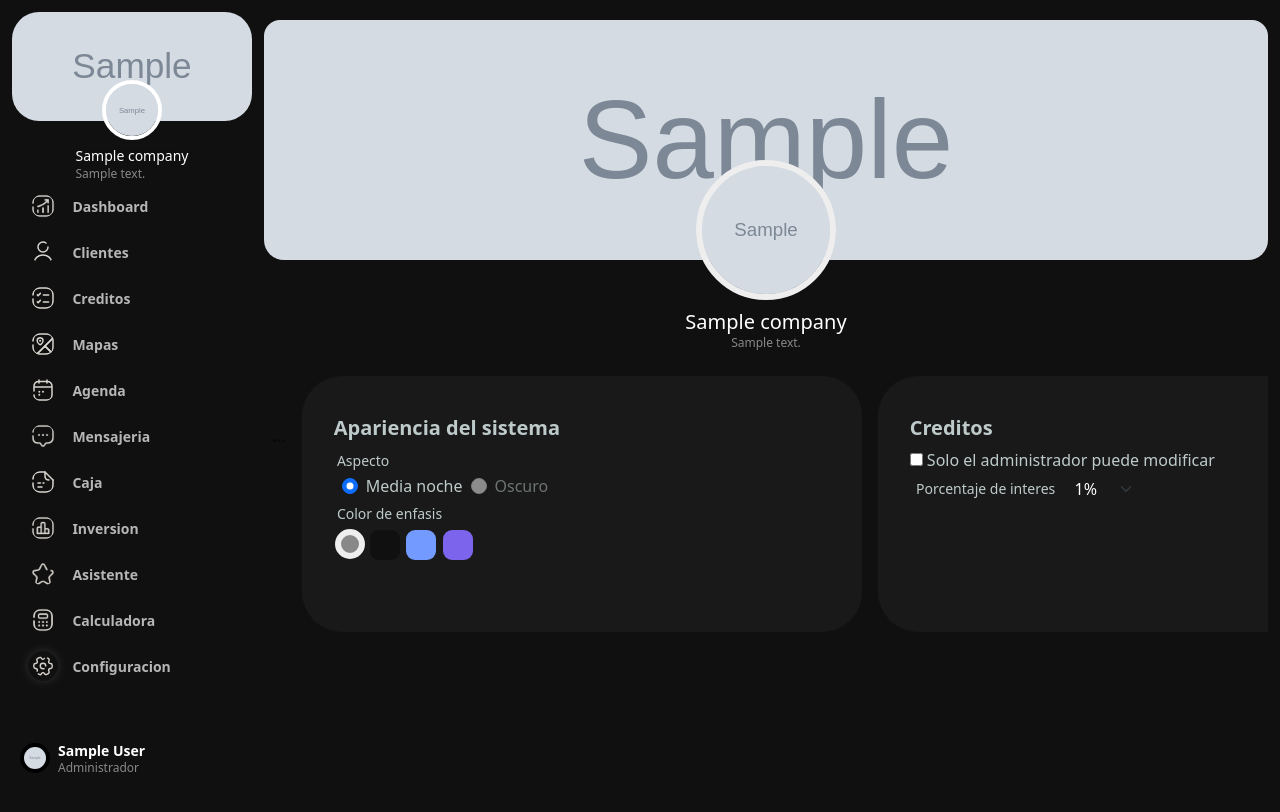
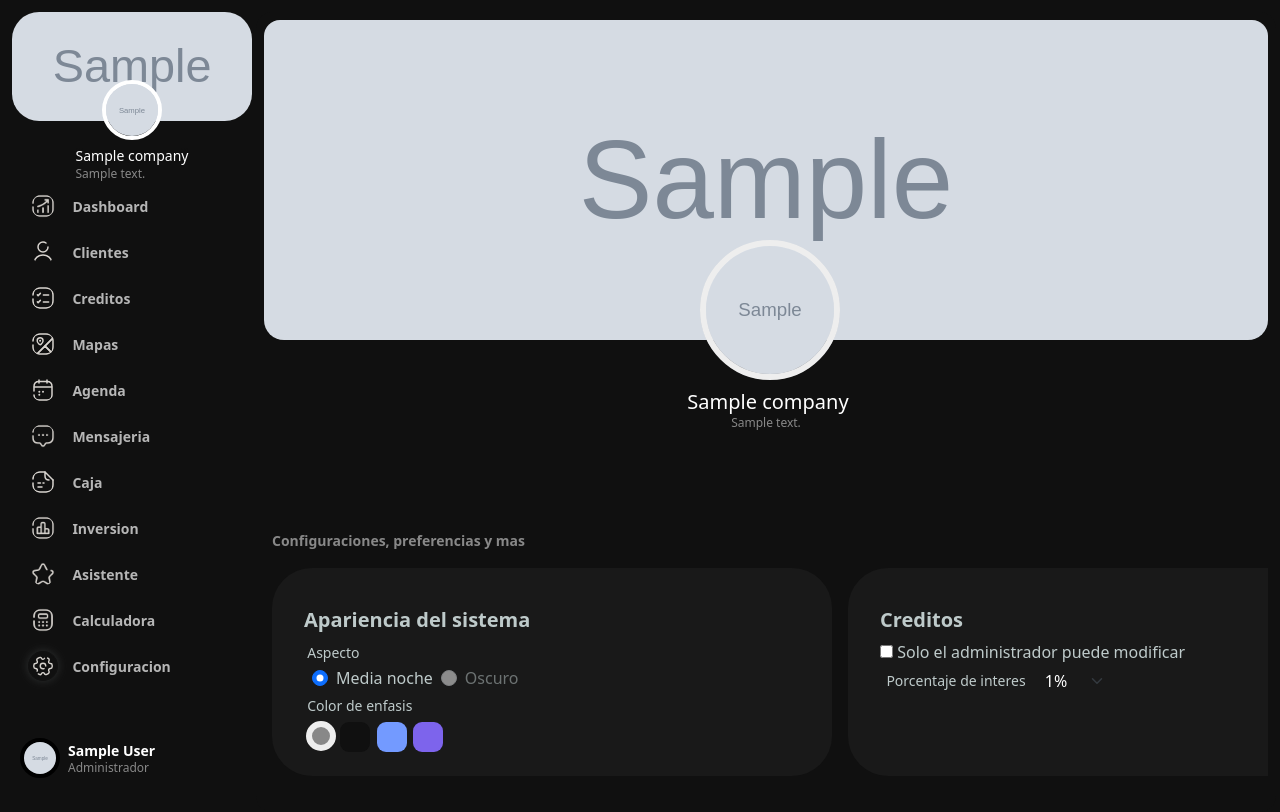
Before and after one commit to the-wandy-olivares/Money, a Django app: page /company/company-update/1 in a window 1280 px wide. Run offline with Django 5.2, Linux system fonts and the light colour scheme; a user stored in the database is signed in; tables that the repository leaves empty hold one stand-in row (values such as "Sample post"); grey boxes marked "Sample" are stand-in pictures.

Commit message:
Mejora en configurarion de la company

```diff
--- a/Easy/Asistente/templates/asistente/asistente.html
+++ b/Easy/Asistente/templates/asistente/asistente.html
@@ -76,7 +76,7 @@
       </style>
       <section data-aos="fade-up"
            style="transition: 2s;"
-            class="w-100 d-flex flex-wrap   justify-content-center align-content-center  vh-100 ">
+            class="w-100 d-flex flex-wrap   justify-content-center align-content-center pb-5 vh-100 ">
             <div style="max-width: 97%; max-height: 85vh; background-color: #191919;"
                   class="w-100 position-relative p-4 rounded-5 text-white overflow-auto">
                   <!--Pregunta del usuario-->
--- a/Easy/Company/templates/company/company-update.html
+++ b/Easy/Company/templates/company/company-update.html
@@ -48,7 +48,7 @@
             }
             .cover-photo img {
                   width: 100%;
-                  height: 15rem;
+                  height: 20rem;
                   object-fit: cover;
                   border-radius: 1rem;
                   border-bottom-right-radius: 20px;
@@ -67,22 +67,17 @@
             }
       </style>
       <section>
-            <!-- <button class="position-absolute btn-disabled bottom-0 mb-2 me-2 end-0  btn blur-20 bg-white bg-opacity-75 rounded-5">
-                  <svg xmlns="http://www.w3.org/2000/svg" width="12" height="12" fill="currentColor" class="bi bi-pencil" viewBox="0 0 16 16">
-                        <path d="M12.146.146a.5.5 0 0 1 .708 0l3 3a.5.5 0 0 1 0 .708l-10 10a.5.5 0 0 1-.168.11l-5 2a.5.5 0 0 1-.65-.65l2-5a.5.5 0 0 1 .11-.168zM11.207 2.5 13.5 4.793 14.793 3.5 12.5 1.207zm1.586 3L10.5 3.207 4 9.707V10h.5a.5.5 0 0 1 .5.5v.5h.5a.5.5 0 0 1 .5.5v.5h.293zm-9.761 5.175-.106.106-1.528 3.821 3.821-1.528.106-.106A.5.5 0 0 1 5 12.5V12h-.5a.5.5 0 0 1-.5-.5V11h-.5a.5.5 0 0 1-.468-.325"/>
-                      </svg> Editar
-            </button>  -->
             <div class="profile position-relative">
                         <div class="cover-photo " style="cursor: pointer;">
                               <img src="{{request.user.more.company.img_portada.url}}" alt="Cover Photo"
                               class="img-portada">
                         </div>
-                        <div class="profile-photo">
+                        <div class="profile-photo  justify-content-center d-flex ps-2">
                               <img src="{{request.user.more.company.logo.url}}" alt="Profile Photo" style="cursor: pointer;"
                               class="img-logo bg-white bg-opacity-50 blur-50">
                         </div>
-                  <div class="profile-info">
-                        <h5 class="p-0 m-0 text-white">
+                  <div class="profile-info d-flex justify-content-center flex-wrap ">
+                        <h5 class="p-0 m-0 ps-1 text-white w-100 ">
                               {{request.user.more.company.name}}
                         </h5>
                         <p class="text-white-50 p-0 m-0" style="font-size: 12px;">
@@ -90,12 +85,12 @@
                         </p>
                   </div>
                   <!-- Opciones -->
-                  <section class="section-opcions d-flex mt-3 overflow-auto justify-content-start">
-                        <div class="w-100 text-start p-2 mt-5 ">
-                              <strong class="text-black-50">
-                                    ...
-                              </strong>
-                        </div>
+                  <div class="w-100 text-start p-2  pt-5 mt-5 ">
+                        <strong class="text-white-50 " style="font-size: 14px;">
+                              Configuraciones, preferencias y mas
+                        </strong>
+                  </div>
+                  <section class="section-opcions d-flex mt-0 overflow-auto justify-content-start">
                         {% include "company/cp/opcions.html" %}
                   </section>
             </div>
--- a/Easy/Company/templates/company/cp/opcions.html
+++ b/Easy/Company/templates/company/cp/opcions.html
@@ -1,10 +1,11 @@
 <style>
       .options-config {
             padding: 2rem;
-            min-width: 35rem; height: 16rem;
+            min-width: 35rem; height: 13rem;
             background-color: #191919;
             color: rgba(240, 255, 255, 0.771);
             border-radius: 2.5rem;
+            overflow: auto;
       }
       .options-config span {
             display: block;
--- a/Easy/Easy/templates/cp/options-nav.html
+++ b/Easy/Easy/templates/cp/options-nav.html
@@ -5,7 +5,7 @@
 
             <div class=" d-flex justify-content-center align-content-center flex-wrap">
                   <img src="{{request.user.more.img.url}}"    class="  object-fit-cover rounded-circle "
-                  style="border: 1px; width: 30px; height: 30px; border: 4px solid rgb(0, 0, 0);  margin-bottom: 0.2rem;" alt="">
+                  style="border: 1px; width: 40px; height: 40px; border: 4px solid rgb(0, 0, 0);  margin-bottom: 0.2rem;" alt="">
             </div>
             <div class='d-flex flex-wrap align-content-center justify-content-center ps-2  w-100'>
                   <h6 style="font-size: 14px;  font-weight: bold;" class="text-white text-start-0 w-100 p-0 m-0">
```
